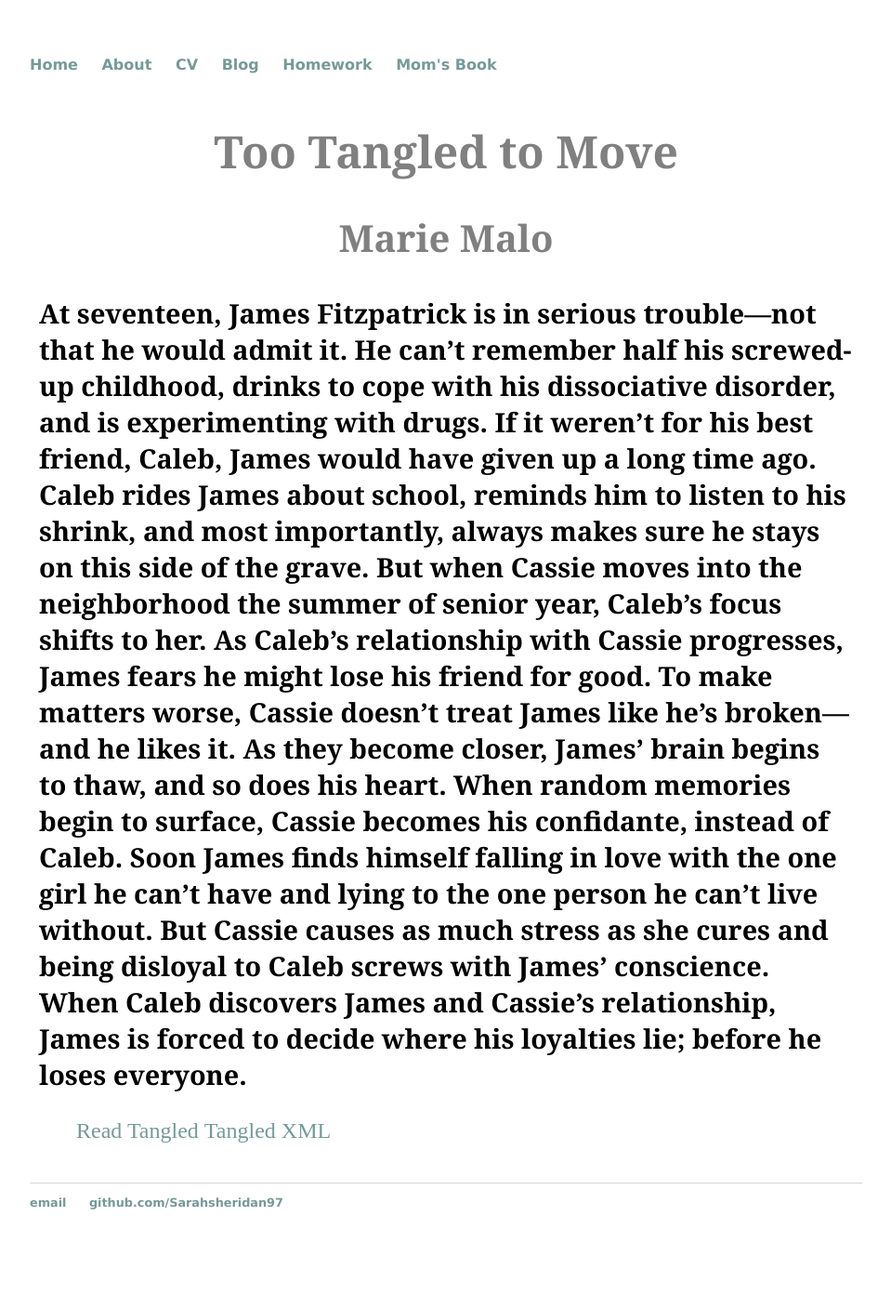
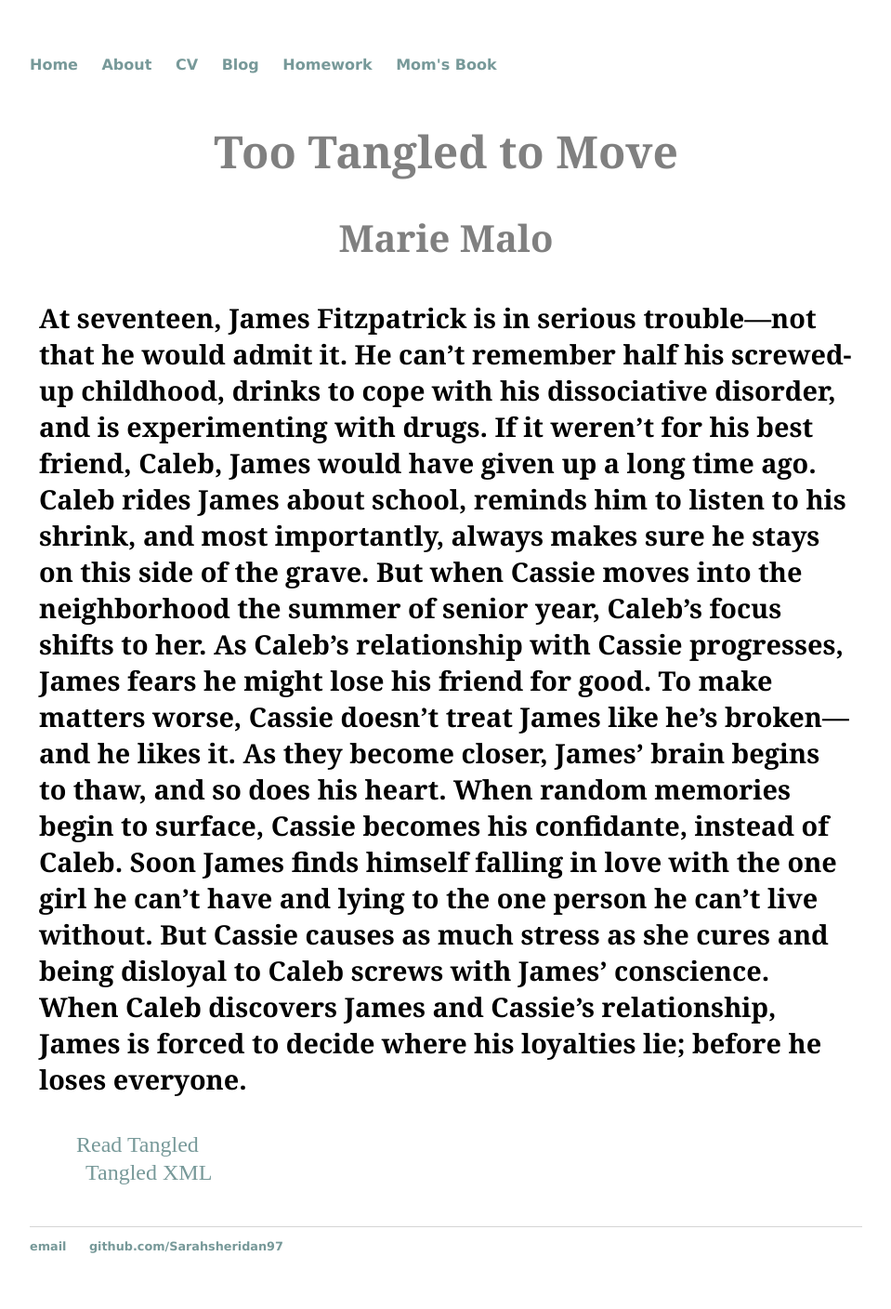
Before and after one commit to Sarahsheridan97/sarahsheridan97.github.io, a Jekyll site: the page built from mombook/index.html, in a window 1280 px wide. Shown: the whole page at 93% size, without its empty margins (160-1119 px from the left). Built offline with Jekyll 4.4.1, drawn with Linux system fonts in a browser that asks for light colours; before the commit the page ends 1361 px from its top, so only the background shows below that.

Commit message:
Update index.html

```diff
--- a/mombook/index.html
+++ b/mombook/index.html
@@ -10,9 +10,9 @@
 ---
 <h1>{{ page.title }}</h1>
 <h2>{{ page.description }}</h2>
-<h3>{{ page.blurb }} </h3>
+<h4>{{ page.blurb }} </h4>
 <ul class="posts">
 <li><a href="/mombook/momtangled.html">Read Tangled</a></li>
+  <div/>
 <li><a href="/mombook/momtangled.xml">Tangled XML</a></li>
-
 </ul>
```
